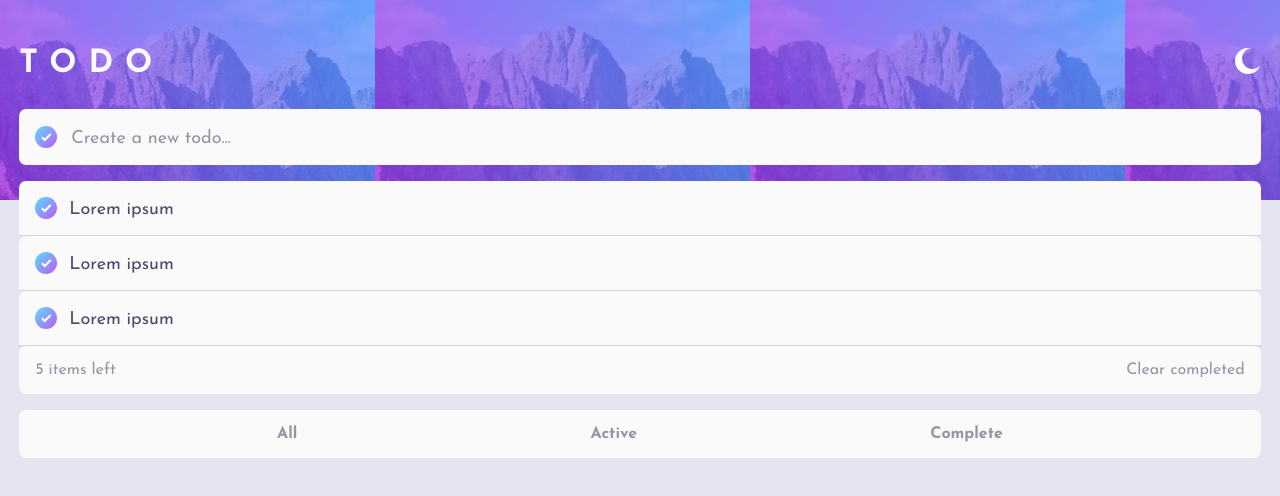
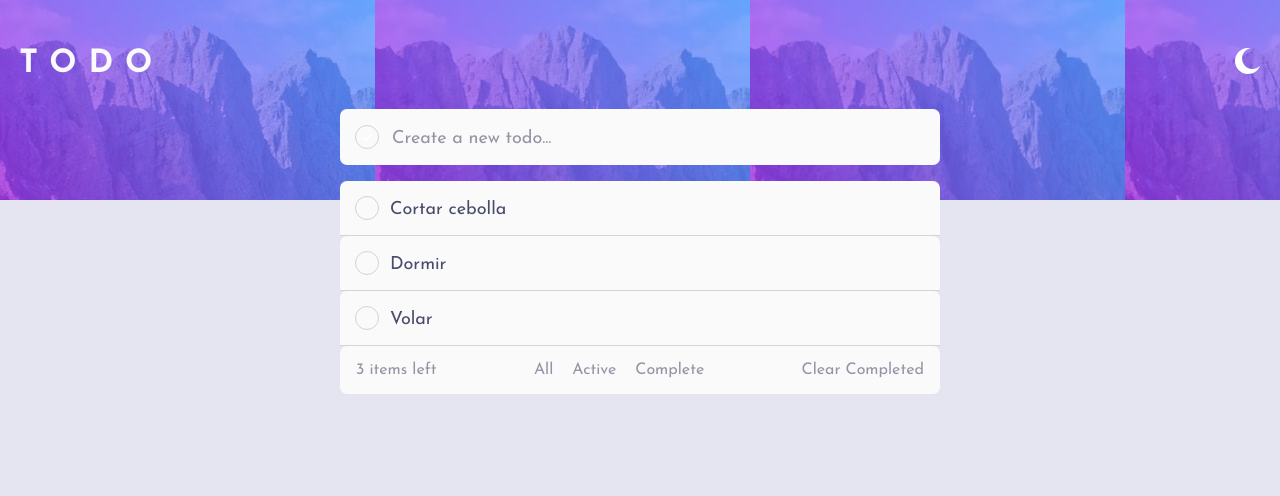
Before and after one commit to davidhurtadodev/todo-list-react, a React (Create React App) app: page / in a window 1280 px wide. Shown: the top 496 px of the page. Built offline with nearby package versions, Linux system fonts and the light colour scheme; the HTML template or start-up script is replaced by a standard one.

Commit message:
feat complete todos

```diff
--- a/src/App.tsx
+++ b/src/App.tsx
@@ -1,25 +1,56 @@
-import React from 'react';
+import React, { useState } from 'react';
 import './App.css';
 import Header from './Header';
 import MainWrapper from './MainWrapper';
 import CreateTodo from './CreateTodo';
 import TodoList from './TodoList';
 import TodoListStatus from './TodoListStatus';
+import TodoNavMobile from './TodoNavMobile';
 
-import TodoNav from './TodoNav';
+const defaultTodos: { text: string; completed: boolean }[] = [
+  {
+    text: 'Cortar cebolla',
+    completed: false,
+  },
+  {
+    text: 'Dormir',
+    completed: false,
+  },
+  {
+    text: 'Volar',
+    completed: false,
+  },
+];
 
-function App(): JSX.Element {
+const App = (): JSX.Element => {
+  const [newTodoText, setNewTodoText] = useState<string>('');
+  const [todos, setTodos] =
+    useState<{ text: string; completed: boolean }[]>(defaultTodos);
+
+  const completedTodos: number = todos.filter(
+    (todo) => !!todo.completed
+  ).length;
+  const totalTodos: number = todos.length;
+  const uncompletedTodos: number = totalTodos - completedTodos;
+
+  const completeTodos = (text: string): void => {
+    const todoIndex: number = todos.findIndex((todo) => todo.text === text);
+    const newTodos = [...todos];
+    newTodos[todoIndex].completed = !newTodos[todoIndex].completed;
+    setTodos(newTodos);
+  };
+
   return (
     <div className="App">
       <Header />
       <MainWrapper>
-        <CreateTodo />
-        <TodoList />
-        <TodoListStatus />
-        <TodoNav />
+        <CreateTodo newTodoText={newTodoText} setNewTodoText={setNewTodoText} />
+        <TodoList todos={todos} completeTodos={completeTodos} />
+        <TodoListStatus uncompletedTodos={uncompletedTodos} />
+        <TodoNavMobile />
       </MainWrapper>
     </div>
   );
-}
+};
 
 export default App;
--- a/src/CreateTodo/index.tsx
+++ b/src/CreateTodo/index.tsx
@@ -2,7 +2,15 @@ import React from 'react';
 import checkSvg from '../assets/icons/icon-check.svg';
 import './CreateTodo.css';
 
-const CreateTodo = (): JSX.Element => {
+type CreateTodoProps = {
+  newTodoText: string;
+  setNewTodoText: any;
+};
+
+const CreateTodo = ({
+  newTodoText,
+  setNewTodoText,
+}: CreateTodoProps): JSX.Element => {
   return (
     <div className="container container--create create-todo">
       <span className="container__check-circle">
@@ -13,6 +21,8 @@ const CreateTodo = (): JSX.Element => {
           type="text"
           className="container__text--create container__text input--create"
           placeholder="Create a new todo..."
+          onChange={(e) => setNewTodoText(e.target.value)}
+          value={newTodoText}
         />
       </form>
     </div>
--- a/src/MainWrapper/MainWrapper.css
+++ b/src/MainWrapper/MainWrapper.css
@@ -1,6 +1,6 @@
 .main-wrapper {
-  /* background-color: var(--very-light-grayish-blue-light); */
-  margin: 1.2rem;
+  margin: 1.2rem auto;
   position: relative;
   bottom: 110px;
+  max-width: 600px;
 }
--- a/src/Todo/index.tsx
+++ b/src/Todo/index.tsx
@@ -4,16 +4,29 @@ import checkSvg from '../assets/icons/icon-check.svg';
 
 type todoProps = {
   completed: boolean;
-  todoText: string;
+  text: string;
+  completeTodos: any;
 };
 
-const Todo = ({ completed, todoText }: todoProps): JSX.Element => {
+const Todo = ({ completed, text, completeTodos }: todoProps): JSX.Element => {
+  console.log(completed);
   return (
     <div className="container todo">
-      <span className="container__check-circle">
-        <img src={checkSvg} className="check-circle__check" alt="" />
+      <span
+        onClick={() => completeTodos(text)}
+        className={
+          completed
+            ? 'container__check-circle container__check-circle--checked'
+            : 'container__check-circle'
+        }
+      >
+        {completed ? (
+          <img src={checkSvg} className="check-circle__check" alt="" />
+        ) : (
+          ''
+        )}
       </span>
-      <span className="todo__text">{todoText}</span>
+      <span className="todo__text">{text}</span>
     </div>
   );
 };
--- a/src/TodoList/index.tsx
+++ b/src/TodoList/index.tsx
@@ -2,16 +2,26 @@ import React from 'react';
 import Todo from '../Todo/index';
 import './TodoList.css';
 
-type todoListProps = {
-  todosInProgress: [];
-};
+// type todosProps = {
+//   todos: []
 
-const TodoList = (): JSX.Element => {
+// }
+
+const TodoList = ({ todos, completeTodos }: any): JSX.Element => {
   return (
     <div className="todo-list">
+      {/* <Todo todoText={'Lorem ipsum'} completed={false} />
       <Todo todoText={'Lorem ipsum'} completed={false} />
-      <Todo todoText={'Lorem ipsum'} completed={false} />
-      <Todo todoText={'Lorem ipsum'} completed={false} />
+     <Todo todoText={'Lorem ipsum'} completed={false} /> */}
+      {todos.map(({ text, completed }: any) => {
+        return (
+          <Todo
+            text={text}
+            completed={completed}
+            completeTodos={completeTodos}
+          />
+        );
+      })}
     </div>
   );
 };
--- a/src/TodoListStatus/TodoListStatus.css
+++ b/src/TodoListStatus/TodoListStatus.css
@@ -12,3 +12,10 @@
 .todo-list-status__clear {
   color: var(--dark-grayisgh-blue-light);
 }
+
+@media only screen and (min-width: 992px) {
+  .container__status-navbar.hide-mobile {
+    display: flex !important;
+    width: 30%;
+  }
+}
--- a/src/TodoListStatus/index.tsx
+++ b/src/TodoListStatus/index.tsx
@@ -2,14 +2,23 @@ import React from 'react';
 import './TodoListStatus.css';
 
 type TodoListStatusProps = {
-  itemsLeft?: number;
+  uncompletedTodos?: number;
 };
 
-const TodoListStatus = ({ itemsLeft }: TodoListStatusProps): JSX.Element => {
+const TodoListStatus = ({
+  uncompletedTodos,
+}: TodoListStatusProps): JSX.Element => {
   return (
-    <div className="container todo-list-status">
-      <span className="todo-list-status__left">5 items left</span>
-      <span className="todo-list-status__clear">Clear completed</span>
+    <div className="container todo-list-status todo-list-status__left">
+      <span className="todo-nav__text ">{uncompletedTodos} items left</span>
+      <div className="container__status-navbar hide-mobile">
+        <span className="todo-nav__text">All</span>
+        <span className="todo-nav__text">Active</span>
+        <span className="todo-nav__text">Complete</span>
+      </div>
+      <span className="todo-nav__text todo-list-status__clear">
+        Clear Completed
+      </span>
     </div>
   );
 };
--- a/src/TodoNav/index.tsx
+++ b/src/TodoNavMobile/index.tsx
@@ -1,9 +1,9 @@
 import React from 'react';
-import './TodoNav.css';
+import './TodoNavMobile.css';
 
-const TodoNav = (): JSX.Element => {
+const TodoNavMobile = (): JSX.Element => {
   return (
-    <div className="container todo-nav">
+    <div className="container todo-nav hide-desktop">
       <span className="todo-nav__text hide-mobile">5 items left</span>
       <div className="container__status-navbar">
         <span className="todo-nav__text">All</span>
@@ -15,4 +15,4 @@ const TodoNav = (): JSX.Element => {
   );
 };
 
-export default TodoNav;
+export default TodoNavMobile;
--- a/src/index.css
+++ b/src/index.css
@@ -66,8 +66,9 @@ code {
     monospace;
 }
 .hide-mobile {
-  display: none;
+  display: none !important;
 }
+
 .container {
   background-color: var(--very-light-gray-light);
   display: flex;
@@ -78,15 +79,27 @@ code {
 .container__check-circle {
   width: 22px;
   height: 22px;
+  display: flex;
+  justify-content: center;
+  align-items: center;
+  outline: solid 1px var(--light-grayish-blue-light);
+  border-radius: 50%;
+  cursor: pointer;
+}
+.container__check-circle--checked {
   background-image: linear-gradient(
     135deg,
     hsl(192, 100%, 67%),
     hsl(280, 87%, 65%)
   );
-  display: flex;
-  justify-content: center;
-  align-items: center;
-  border-radius: 50%;
+  outline: 0;
+}
+.container__check-circle:hover {
+  border-color: linear-gradient(
+    135deg,
+    hsl(192, 100%, 67%),
+    hsl(280, 87%, 65%)
+  );
 }
 .container--create {
   margin-bottom: 1rem;
@@ -99,3 +112,12 @@ code {
 .check-circle__check {
   width: 11px;
 }
+
+@media only screen and (min-width: 992px) {
+  .hide-desktop {
+    display: none !important;
+  }
+  .hide-mobile {
+    display: block !important;
+  }
+}
```
Also changed, not shown: src/CheckContainer/index.tsx (deleted, +0 -10 lines), dsfsd.js (added), src/TodoNavMobile/TodoNavMobile.css (renamed from src/TodoNav/TodoNav.css).
